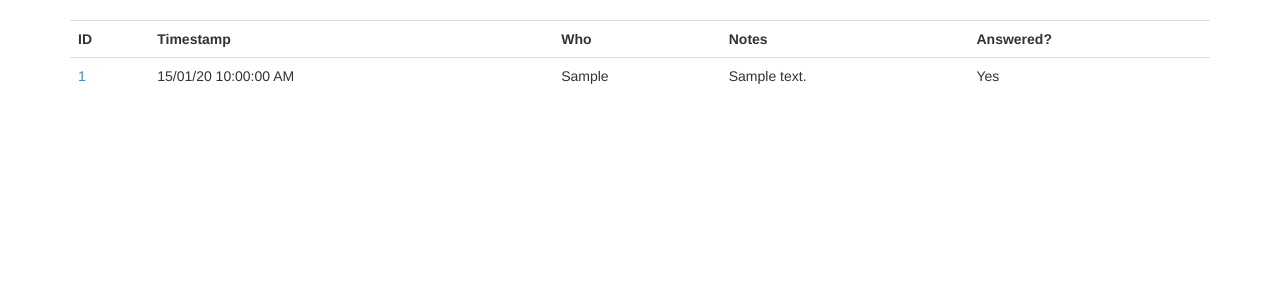
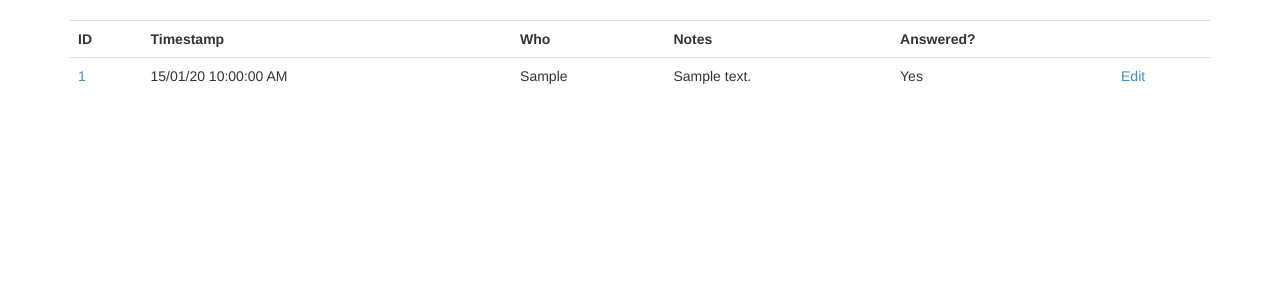
Before and after one commit to stephenangelico/Merrily, a Flask app: page / in a window 1280 px wide. Shown: the part 51-351 px from the top of the page. Run offline with Flask 2, Linux system fonts and the light colour scheme; a user stored in the database is signed in; tables that the repository leaves empty hold one stand-in row (values such as "Sample post"); some libraries are stand-ins or nearby versions.

Commit message:
templates: Add Edit button for ring events

```diff
--- a/merrily/templates/events.html
+++ b/merrily/templates/events.html
@@ -20,6 +20,7 @@
 		<th>Who</th>
 		<th>Notes</th>
 		<th>Answered?</th>
+		<th><!--Links--></th>
 	</tr>
 	{% for event in events %}
 	<tr>
@@ -28,6 +29,11 @@
 		<td>{{ event.entity }}</td>
 		<td>{{ event.notes }}</td>
 		<td>{{ event.answered | boolean_yesno() }}</td>
+		<td>
+		{% if current_user.is_authenticated %}
+		<a href="{{ url_for('edit_event_get', id=event.id) }}" id="title-{{ event.id }}">Edit</a>
+		{% endif %}
+		</td>
 	{% endfor %}
 </table>
 
```
